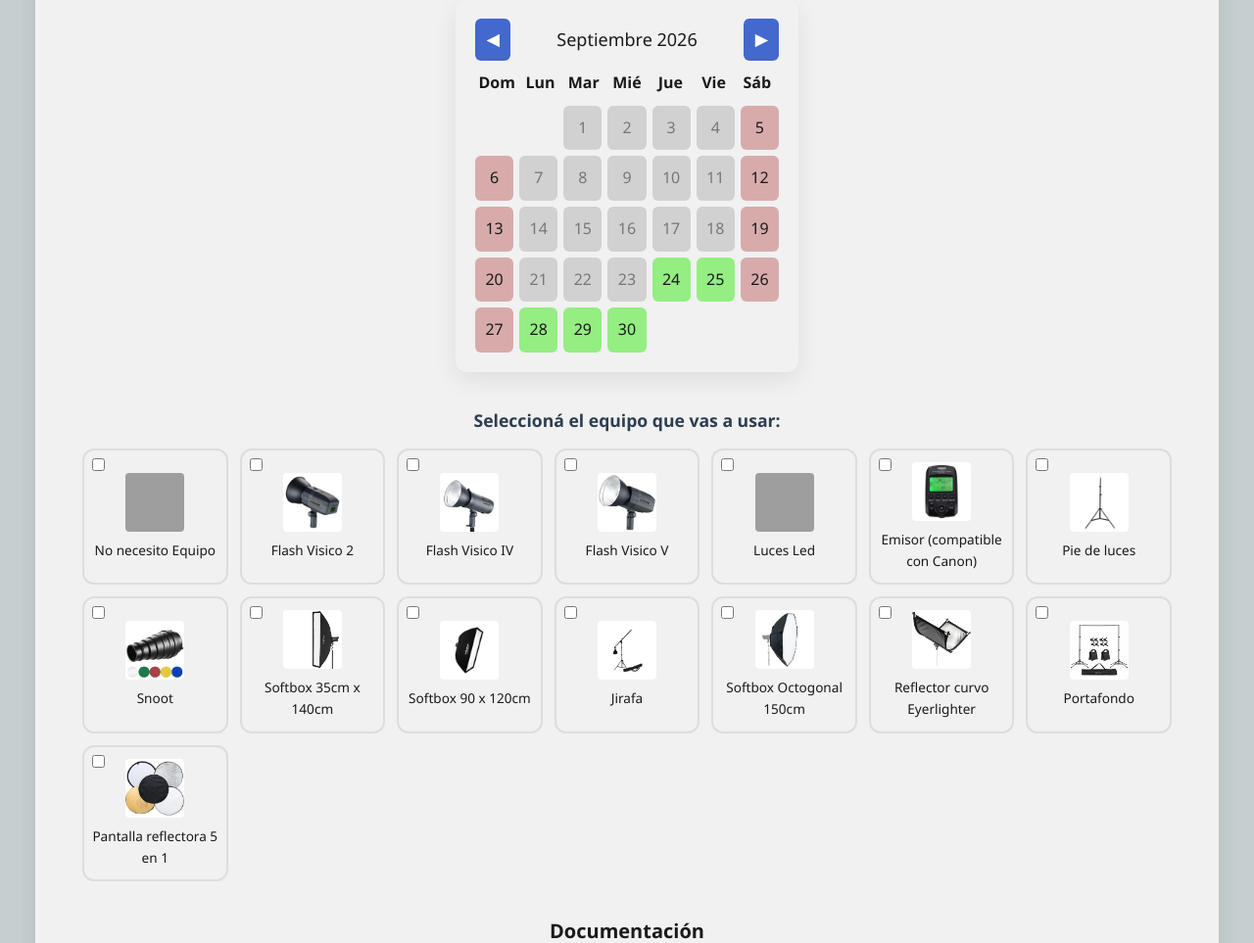
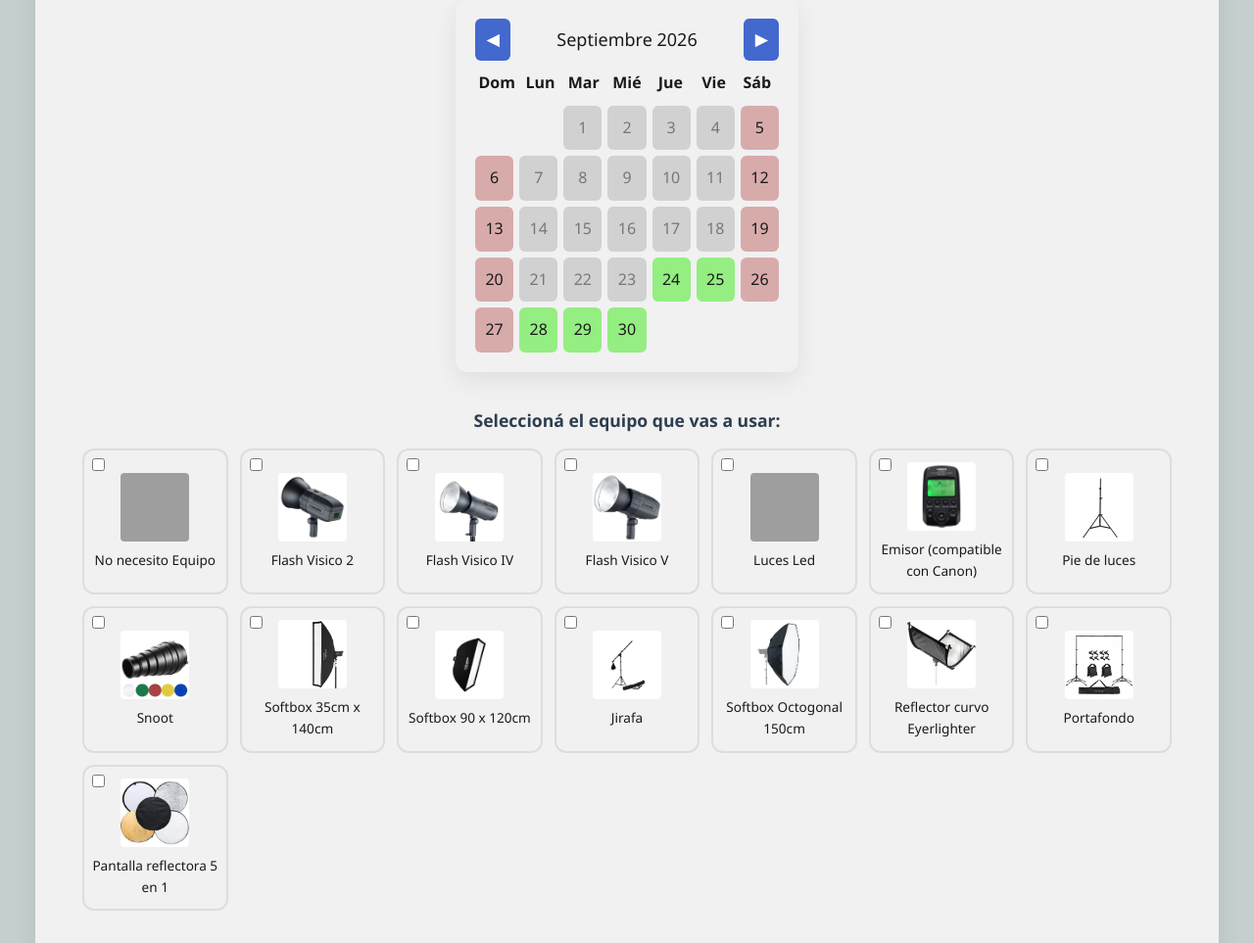
Before and after one commit to Rafav8899/Reserva_de_establecimiento, a PHP site: page /reserva_estudio/form_reserva.php in a window 1280 px wide. Shown: the part 1092-2055 px from the top of the page at 98% size. Run offline with PHP 8.4, Linux system fonts and the light colour scheme; data that the repository does not hold is empty; a stand-in replaces the project's code that opens the database connection; grey boxes are pictures that could not be loaded.

Commit message:
Mejora de diseño

```diff
--- a/style.css
+++ b/style.css
@@ -484,8 +484,8 @@
 
 /* Imagen del equipo dentro de la tarjeta */
 .equipo-card img {
-    width: 60px;
-    height: 60px;
+    width: 70px;
+    height: 70px;
     object-fit:cover;
     margin-bottom: 8px;
     border-radius: 4px;
@@ -500,14 +500,14 @@
 
 /* Efectos al pasar el mouse (Hover) */
 .equipo-card:hover {
-    border-color: var(--hover-color, #2572b1);
+    border-color: var(--hover-color, #8ca7bd);
     transform: translateY(-2px);
     box-shadow: 0 4px 10px rgba(0,0,0,0.08);
 }
 
 /* Efecto visual cuando el checkbox está seleccionado (Checked) */
 .equipo-card:has(input[type="checkbox"]:checked) {
-    background-color: rgba(67, 104, 206, 0.08);
+    background-color: rgba(113, 126, 161, 0.26);
     border-color: var(--selected, #4368ce);
     box-shadow: 0 0 0 1px var(--selected, #4368ce);
 }
```
